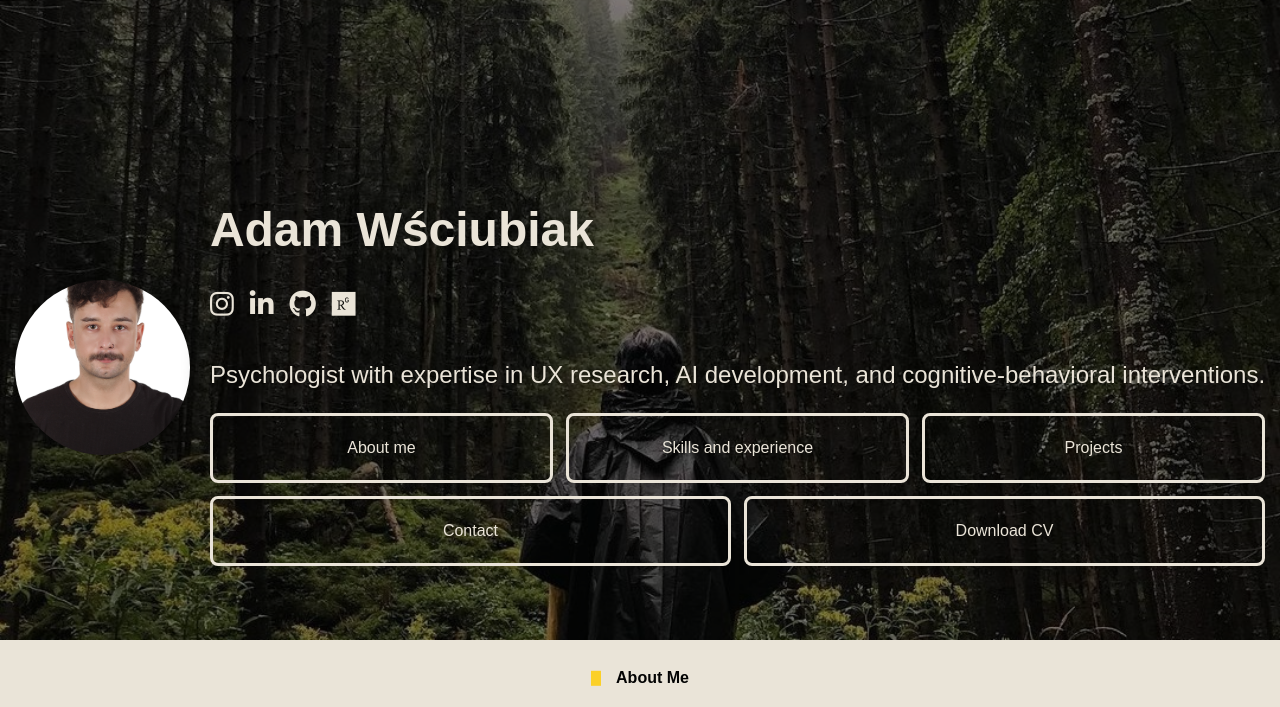
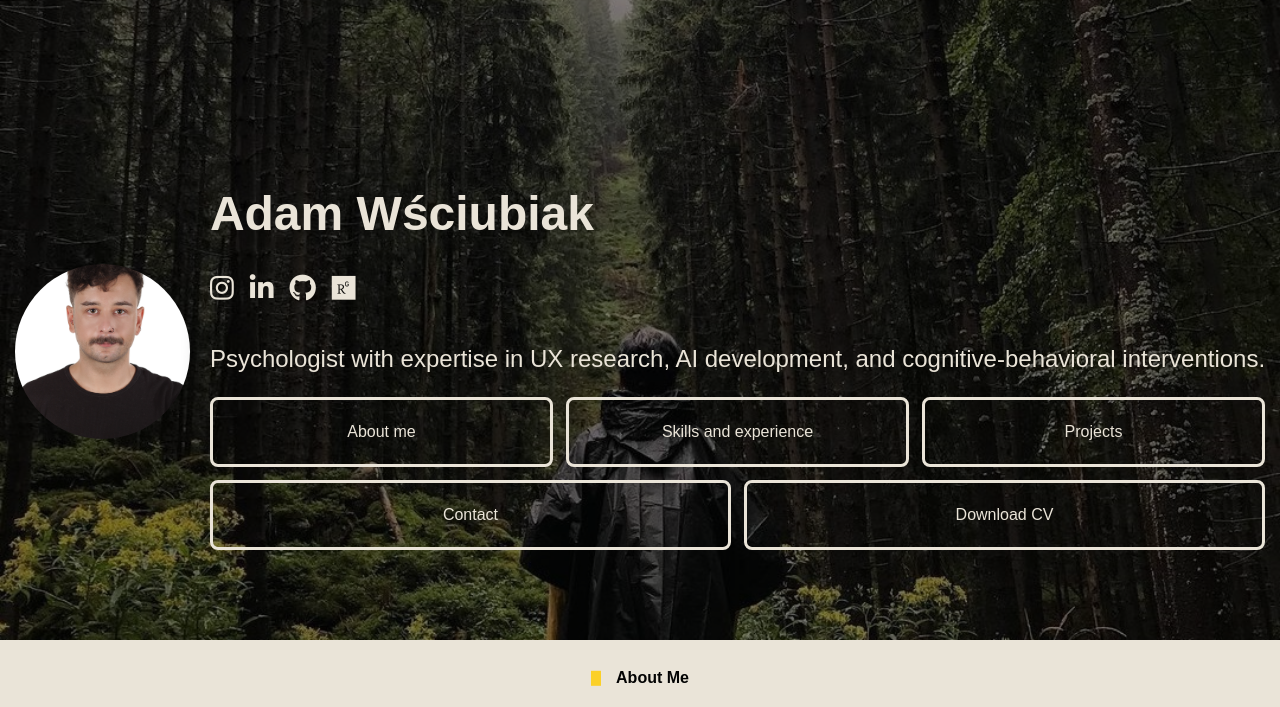
Before and after one commit to adamwsciubiak/adamwsciubiak, a PHP site: page / in a window 1280 px wide. Shown: the top 707 px of the page. Run offline with PHP 8.4, Linux system fonts and the light colour scheme.

Commit message:
Update style.css

```diff
--- a/style.css
+++ b/style.css
@@ -271,13 +271,13 @@ footer {
 /* Media query for narrower screens (below 768px) */
 @media (orientation: landscape) {
     .header-content{
-        top: 3rem;
+        top: 2rem;
     }
 }
 @media (orientation: portrait) {
     /* Styles for portrait mode */
     body {
-        top: 1rem; /* Example: change background color */
+        top: 3.5rem; /* Example: change background color */
     }
 }
 
```
